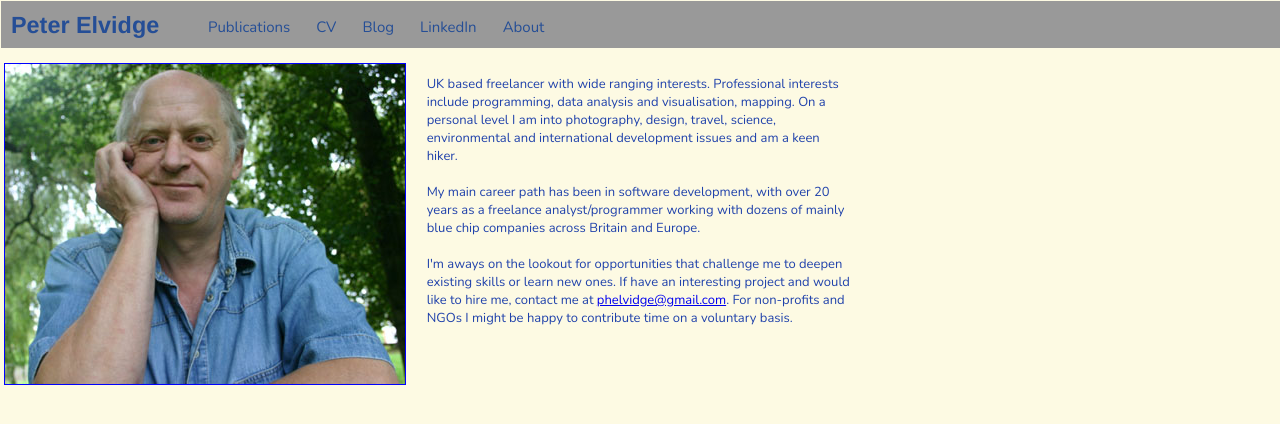
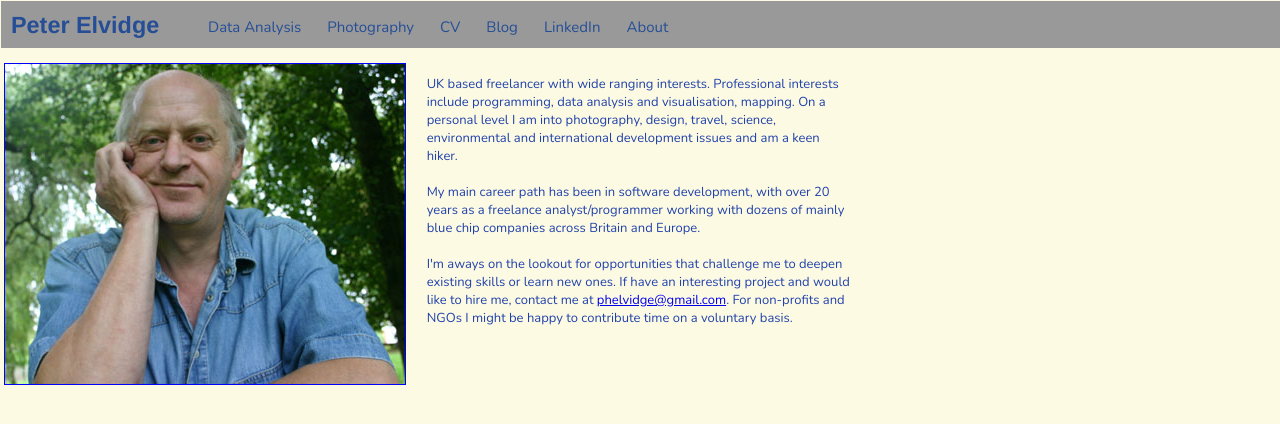
Before and after one commit to pelvidge/peterelvidge, a plain HTML site: page about.html in a window 1280 px wide. Drawn offline with nearby package versions, Linux system fonts and the light colour scheme.

Commit message:
Add files via upload

```diff
--- a/about.html
+++ b/about.html
@@ -210,14 +210,14 @@ circle {
       <h3> Peter Elvidge </h3>
       <!--<div align="right"><img src="images/IMG_3487_blend_h92.jpg" width="185" height="92"></div>-->
    </div>
-   <ul id=menu>
-      <li><a href='index.html'>Publications</a></li>
+<ul id=menu>
+      <li><a href='index.html'>Data Analysis</a></li>
+      <li><a href='https://www.shutterstock.com/g/pelvidge/sets/275893261'>Photography</a></li>
       <li><a href='cv.html'>CV</a></li>
       <li><a href='http://pelvidge.wordpress.com/author/pelvidge/'>Blog</a></li>
       <li><a href='https://www.linkedin.com/in/peter-elvidge-6aab821b/'>LinkedIn</a></li>
       <li><a href='about.html'>About</a></li>
     </ul>
-
 <br><br><br>
 
 <div class="container">
```
